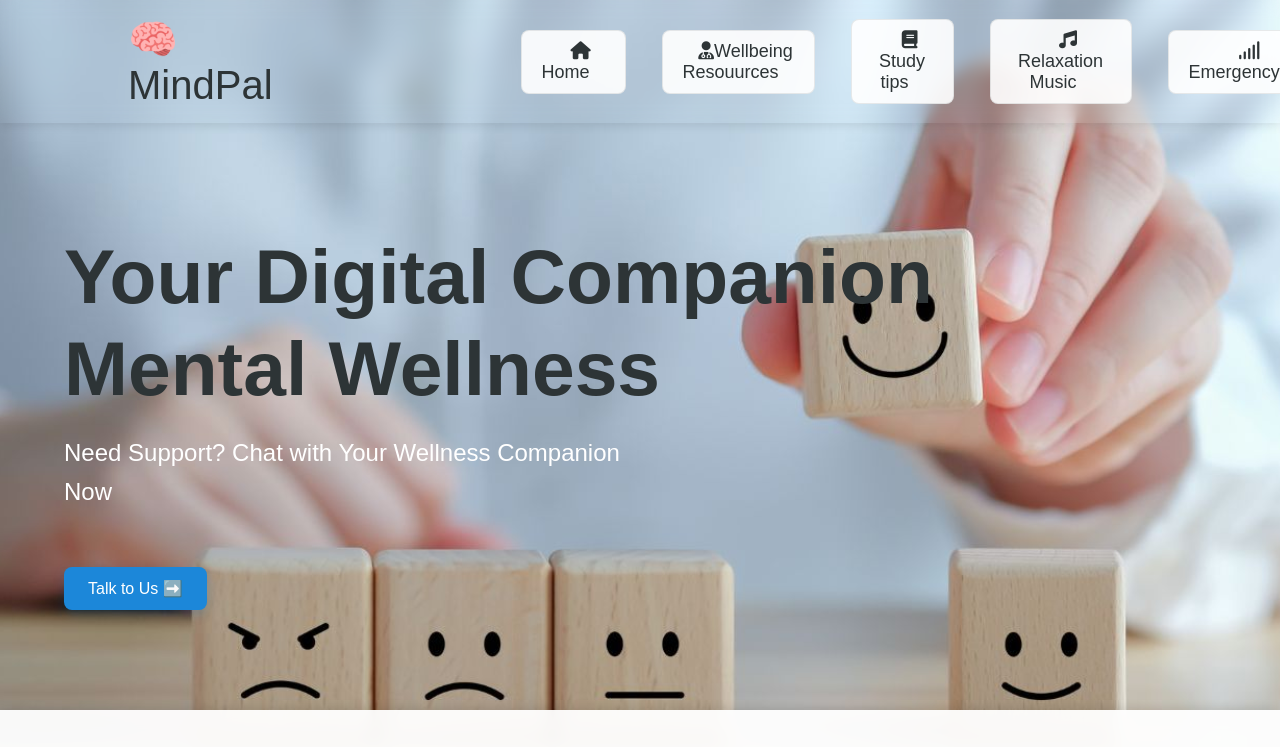
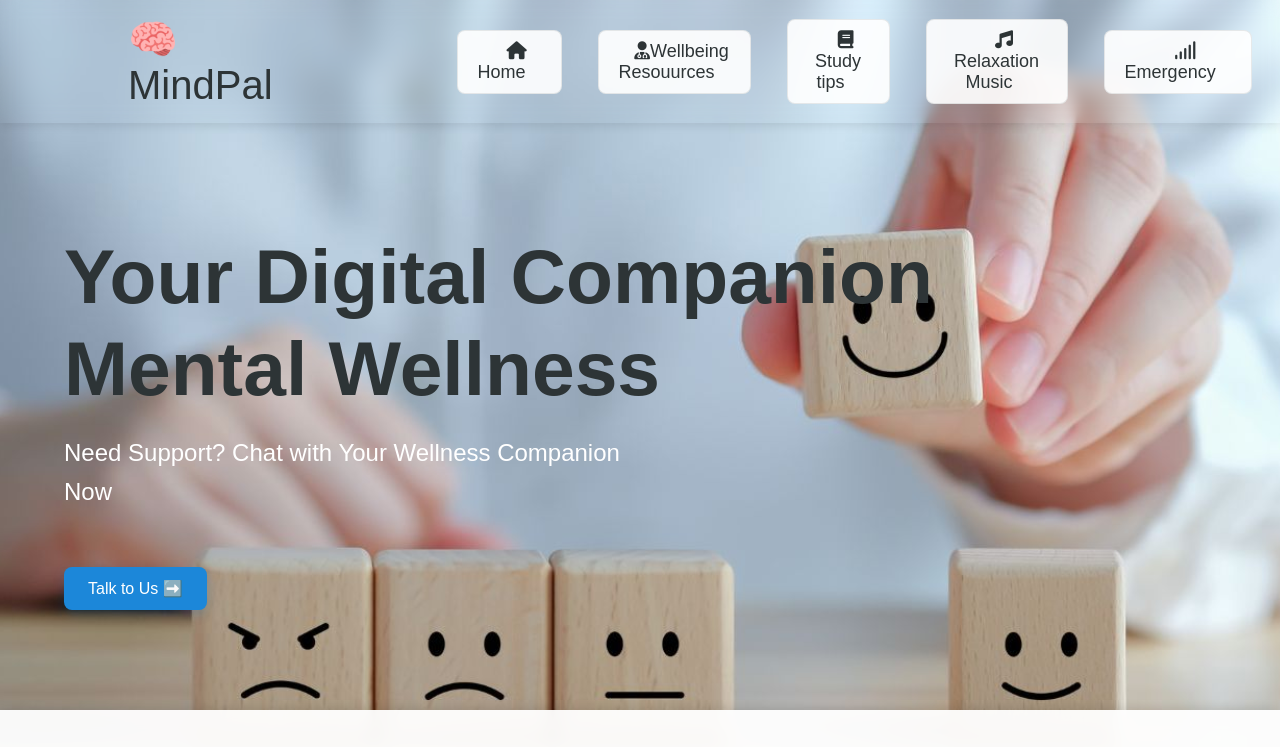
Before and after one commit to Pradip-Garai/MindPal, a plain HTML site: page index.html in a window 1280 px wide. Shown: the top 747 px of the page. Drawn offline with Linux system fonts and the light colour scheme; a web font is replaced by a local one.

Commit message:
Update mainpage.css

```diff
--- a/mainpage.css
+++ b/mainpage.css
@@ -42,7 +42,7 @@ body {
     display: flex;
     align-items: center;
     gap: 10px;
-    margin-left: 15rem;
+    margin-left: 11rem;
 }
 
 .right a {
```
